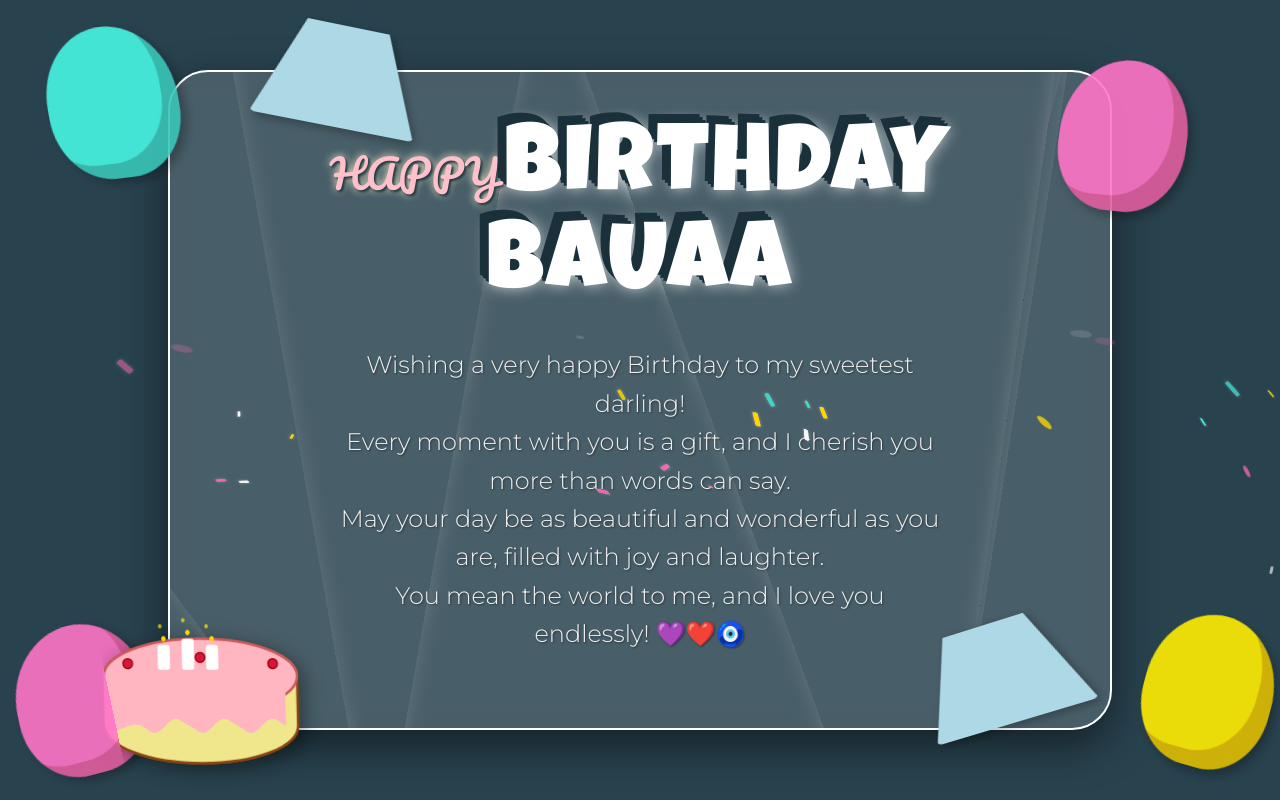
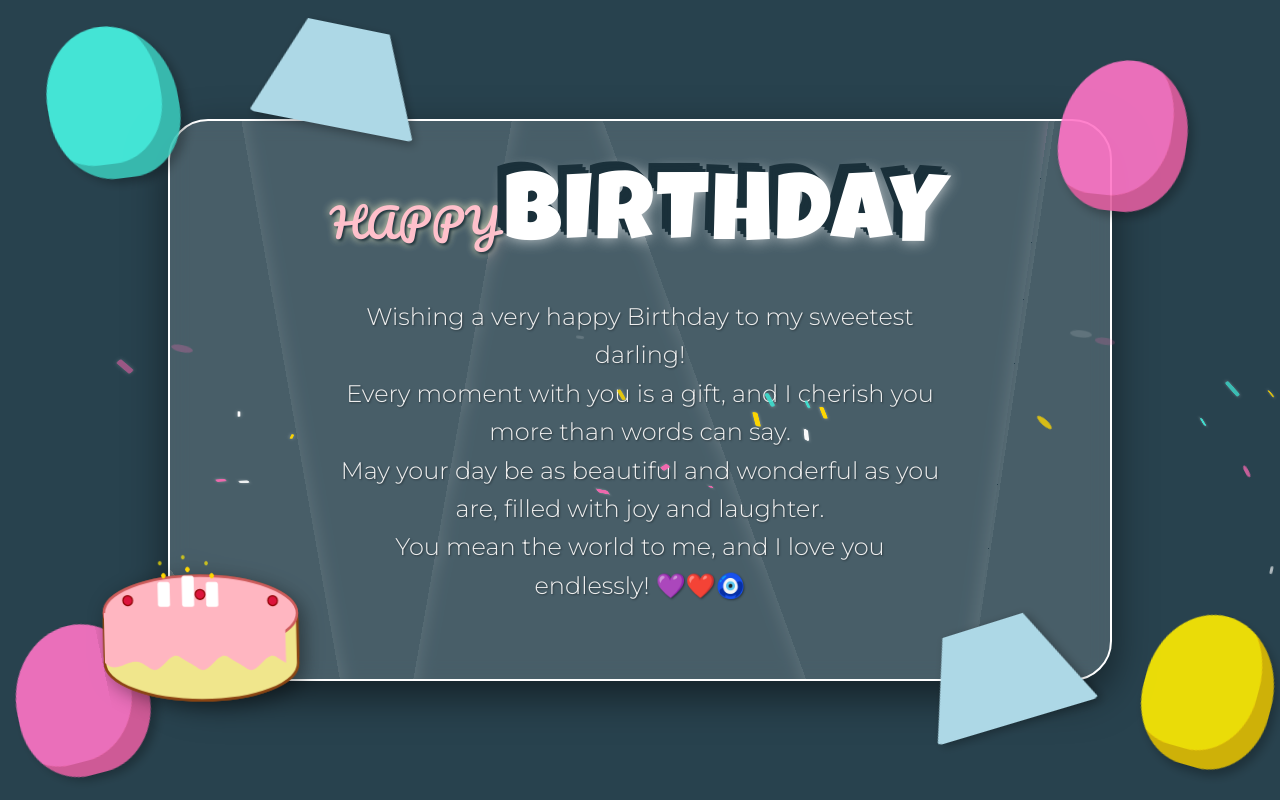
Before and after one commit to anshuman4853-sketch/birthdaywish.html, a plain HTML site: page index.html in a window 1280 px wide. Both pictures are taken after a click on the button "Click Here to Reveal! ✨". Shown: the top 800 px of the page. Drawn offline with Linux system fonts and the light colour scheme.

Commit message:
Update index.html

```diff
--- a/index.html
+++ b/index.html
@@ -336,7 +336,7 @@
 
             <div class="birthday-header">
                 <span class="happy-text">HAPPY</span>
-                <span class="birthday-text">BIRTHDAY BAUAA</span>
+                <span class="birthday-text">BIRTHDAY </span>
             </div>
             <p class="message">
                 Wishing a very happy Birthday to my sweetest darling!<br>
```
